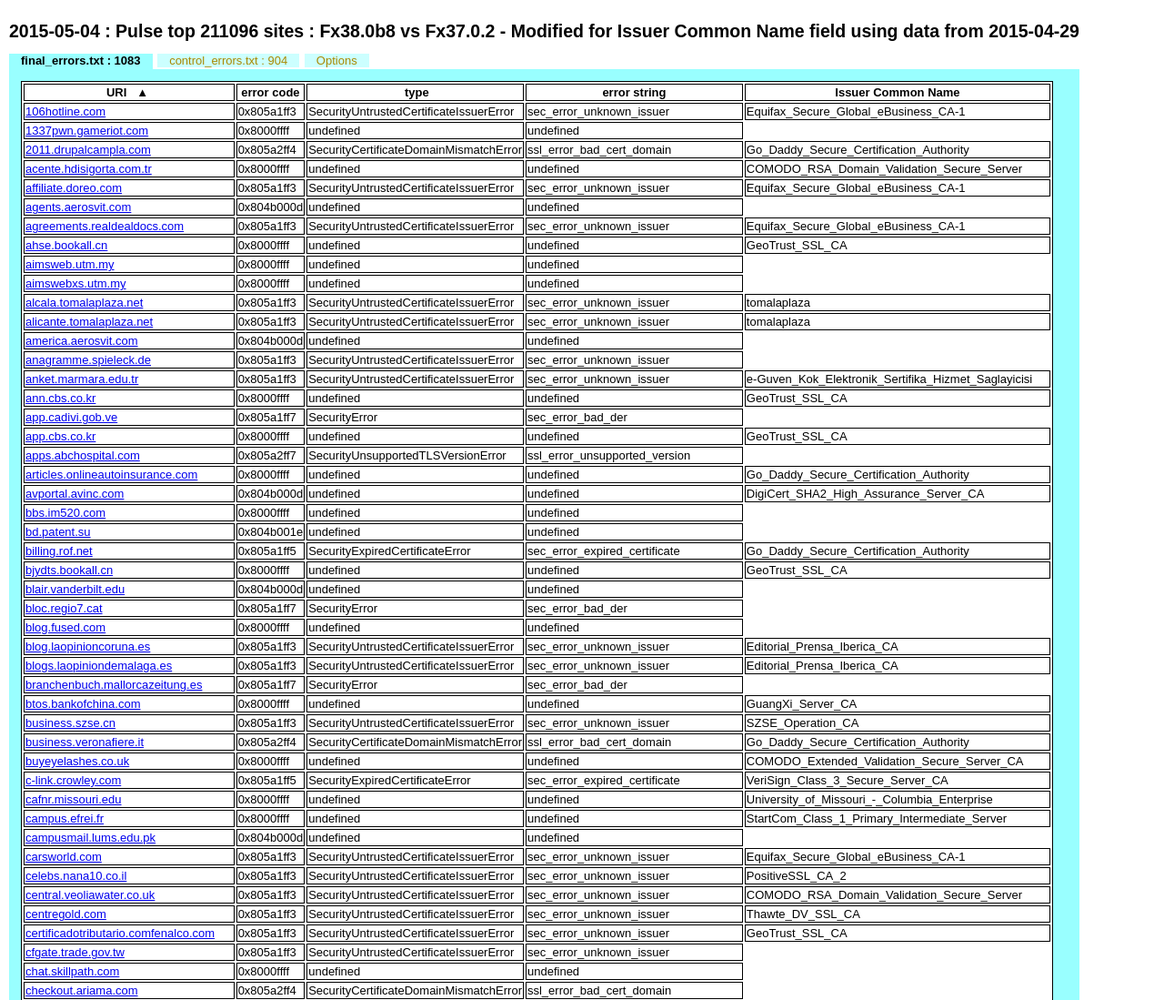
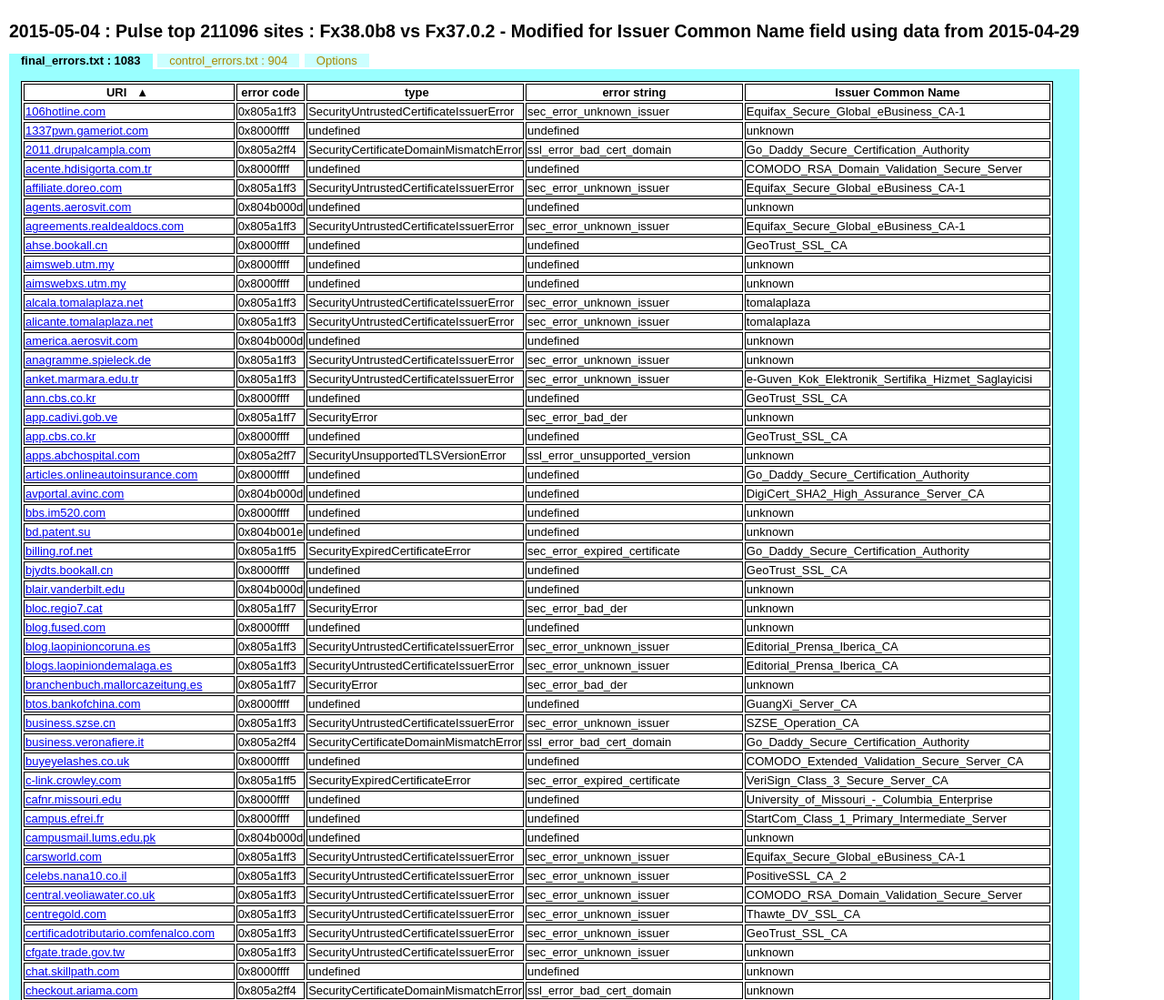
Before and after one commit to danielhartnell/ssl_compat, a plain HTML site: page 2015-05-04-12-00-00/index.htm in a window 1280 px wide. Shown: the top 1099 px of the page at 91% size. Drawn offline with Linux system fonts and the light colour scheme.

Commit message:
Added hack to index file

```diff
--- a/2015-05-04-12-00-00/index.htm
+++ b/2015-05-04-12-00-00/index.htm
@@ -401,7 +401,9 @@
 function parseDocument(str)
 {
 	var bothTables = str.split("-- ");
+
 	var targetTable = createTableData (bothTables[1], "-");
+
 	var controlTable = createTableData (bothTables[0], "+");
 	tabStr1 = targetTable[0].split(" ")[0].split("	")[0];
 	tabStr2 = controlTable[0].split(" ")[0].split("	")[0];
@@ -441,6 +443,11 @@
 		tempArray.push (a[i].split(" "));
 		var tempURI = "<a target='blank' href=\'https://" + tempArray[i][0] + "'>" + tempArray[i][0] + "</a>";
 		tempArray[i][0] = tempURI;
+
+			if (tempArray[i].length == 4)
+		{
+				tempArray[i][4]="unknown";
+		}
 	}
 	return tempArray;
 }
```
